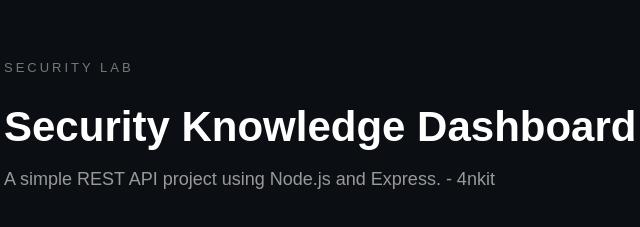
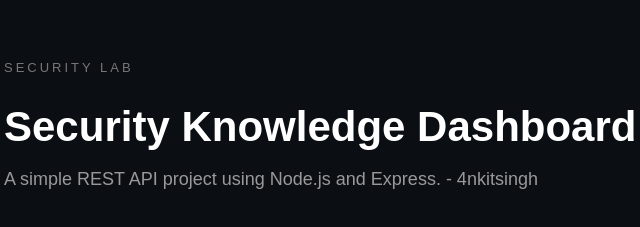
Before and after one commit to 4nkitsingh/learn-cicd, a plain HTML site: page Frontend/index.html in a window 1280 px wide. Shown: the top 227 px of the page, 186-826 px from the left. Drawn offline with Linux system fonts and the light colour scheme; no server answers.

Commit message:
adding my code to dmy new "ev" branch

```diff
--- a/Frontend/index.html
+++ b/Frontend/index.html
@@ -36,7 +36,7 @@
         </h1>
 
         <p class="subtitle">
-            A simple REST API project using Node.js and Express. - 4nkit
+            A simple REST API project using Node.js and Express. - 4nkitsingh
         </p>
 
     </header>
```
